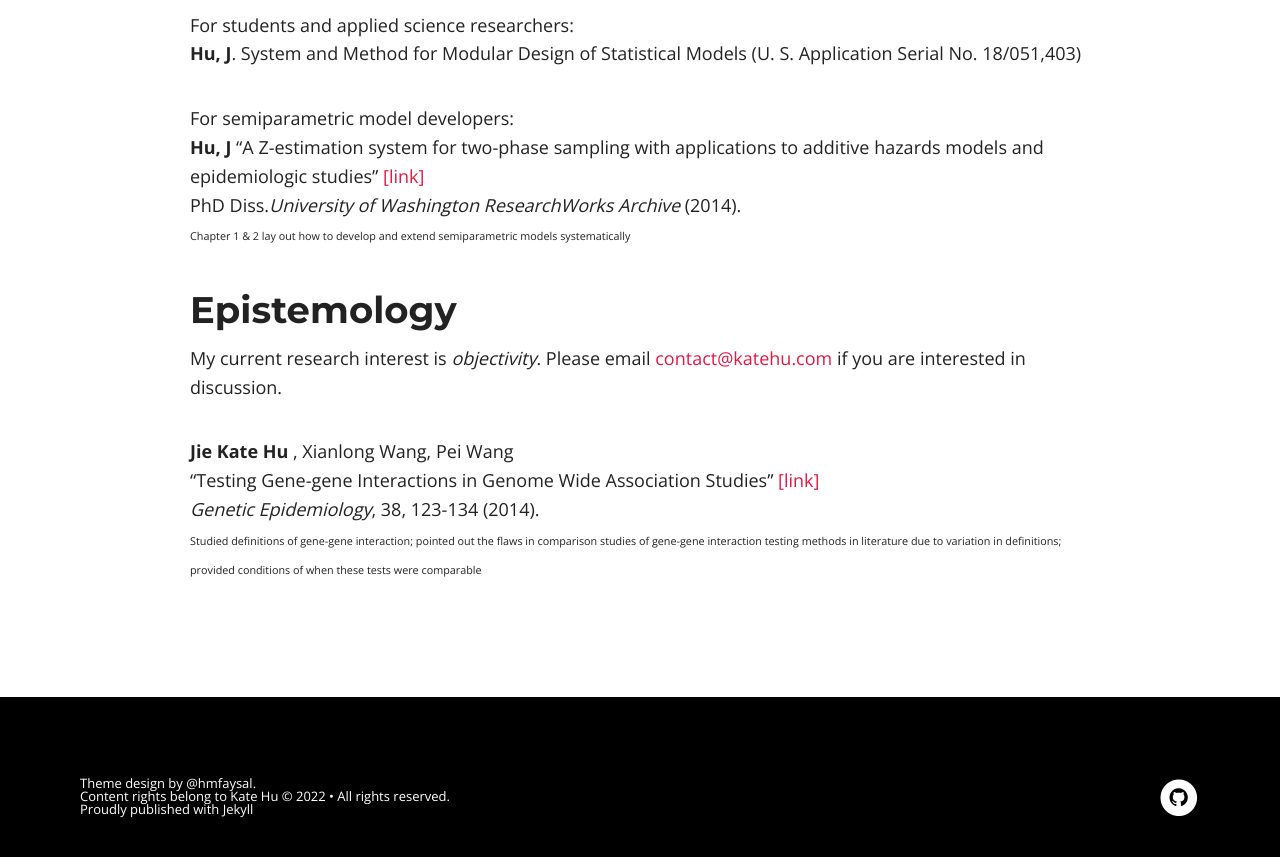
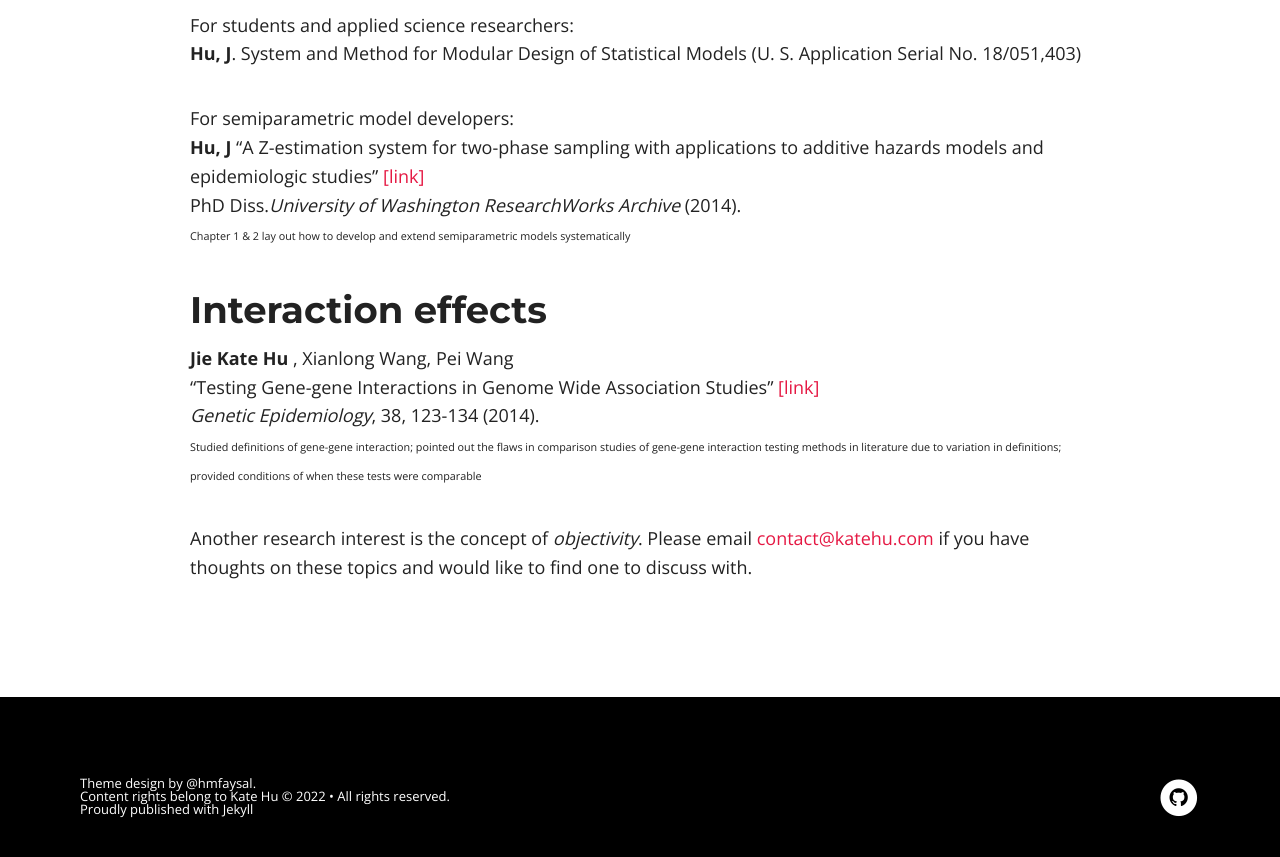
Before and after one commit to katehu/katehu.github.io, a Jekyll site: the page built from publications.md, in a window 1280 px wide and 900 px high, scrolled down 6103 px. Shown: the top 857 px of the window. Built offline with Jekyll 4.4.1, drawn with Linux system fonts in a browser that asks for light colours; nearby versions of some CDN libraries; some of the changed text lies outside the part shown.

Commit message:
Update publications.md

```diff
--- a/publications.md
+++ b/publications.md
@@ -22,7 +22,7 @@ My long term research interests also include: <br/>
 6. [Additive hazards models](#ah)
 7. [Make model developement transparent and accessible](#model)
 8. [Methods to integrate statistical models, measurements, and scientific knowledge for precision farm management](#measurement-model)
-9. [Epistemology](#epistemology)
+9. [Definition of interaction effects](#epistemology)
 
 
 
@@ -227,11 +227,12 @@ PhD Diss.*University of Washington ResearchWorks Archive* (2014).  <br/>
 
 
 
-## Epistemology <a name="epistemology"></a>
+## Interaction effects <a name="epistemology"></a>
 
-My current research interest is *objectivity*. Please email [contact@katehu.com](contact@katehu.com) if you are interested in discussion. <br/>
 
 **Jie Kate Hu** , Xianlong Wang, Pei Wang <br/>
 “Testing Gene-gene Interactions in Genome Wide Association Studies” [[link]](https://www.ncbi.nlm.nih.gov/pmc/articles/PMC4487553/)<br/>
 *Genetic Epidemiology*, 38, 123-134 (2014). <br/>
    <small>  Studied definitions of gene-gene interaction; pointed out the flaws in comparison studies of gene-gene interaction testing methods in literature due to variation in definitions; provided conditions of when these tests were comparable <small>  <br/>
+
+Another research interest is the concept of *objectivity*. Please email [contact@katehu.com](contact@katehu.com) if you have thoughts on these topics and would like to find one to discuss with. <br/>
```
